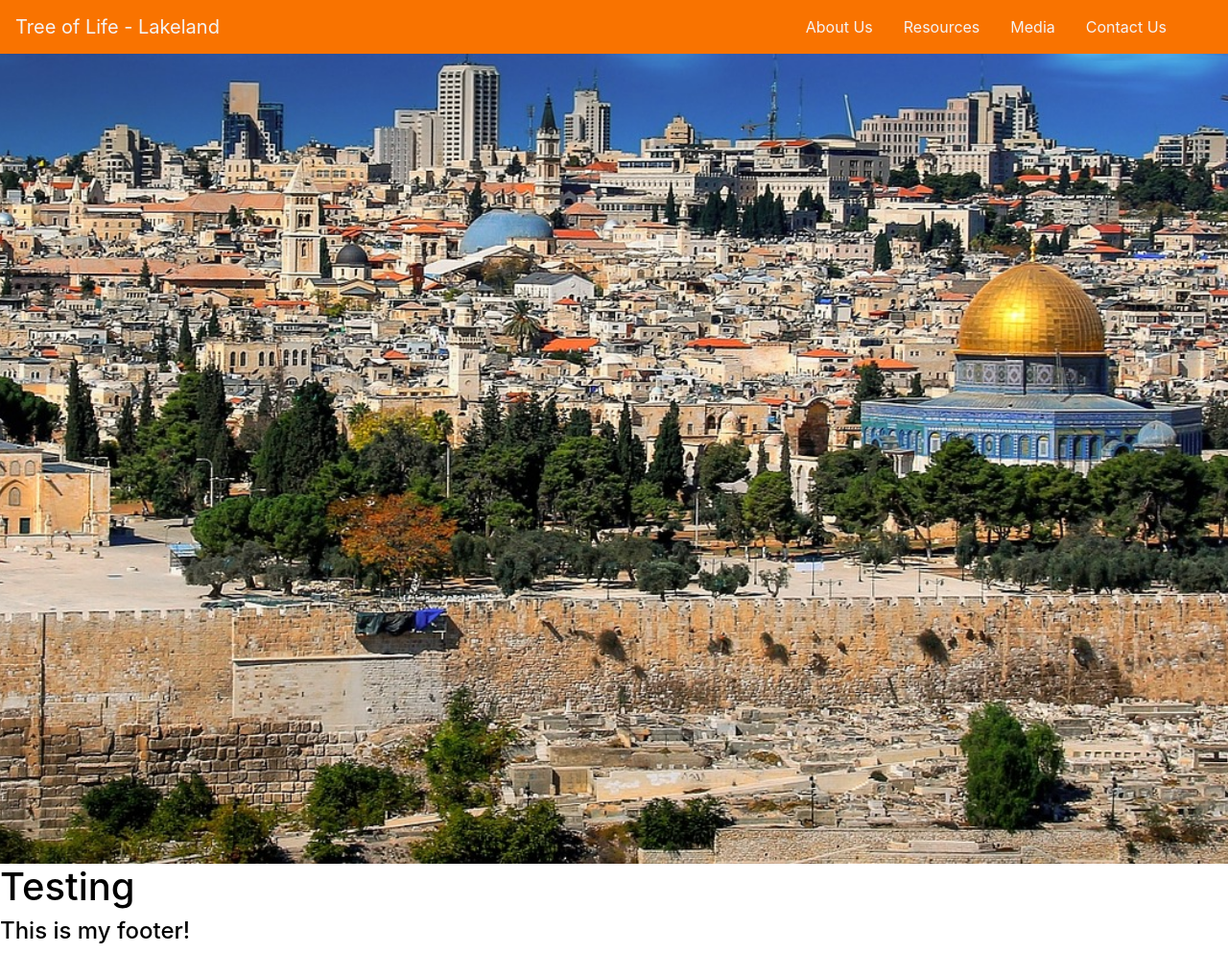
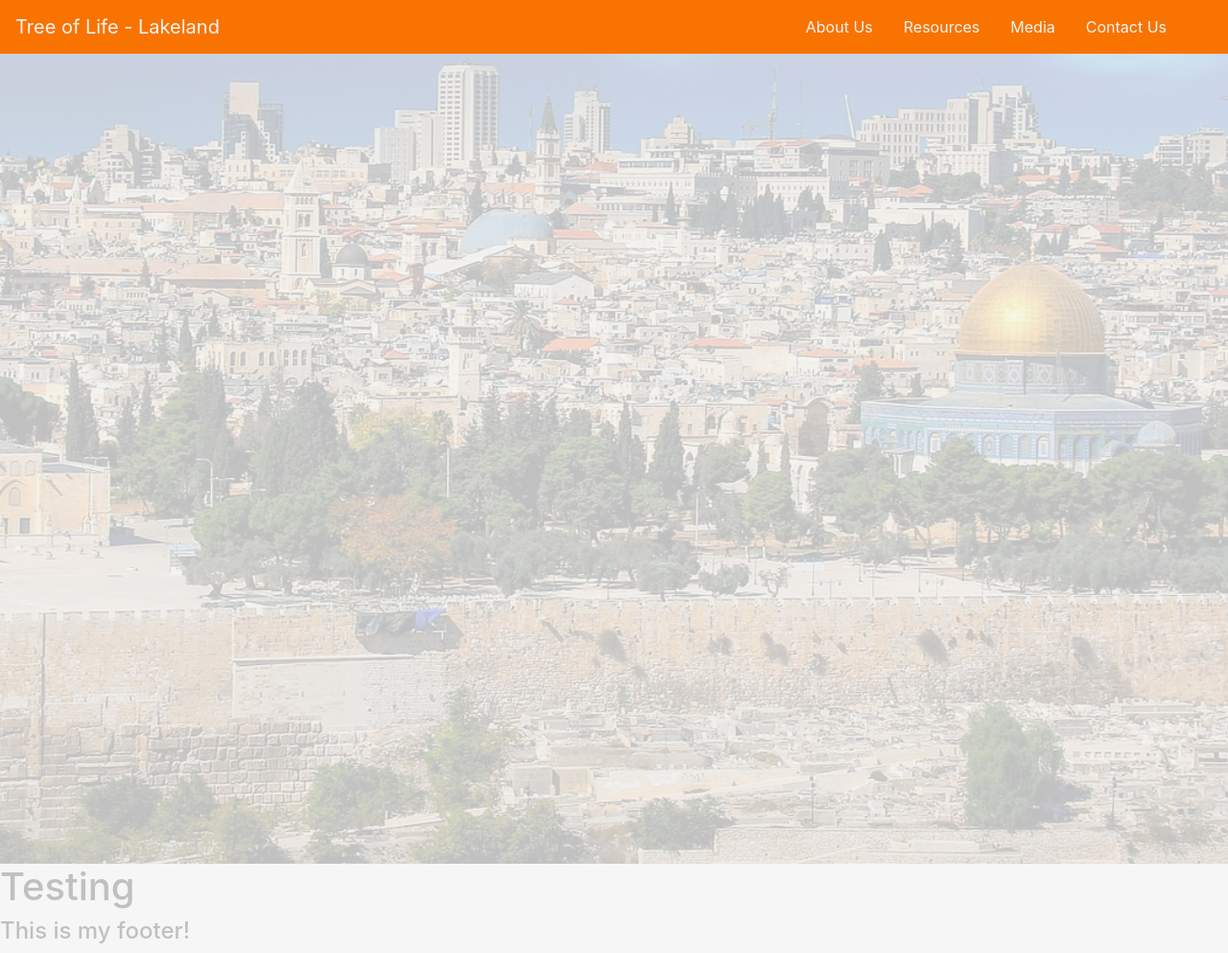
Before and after one commit to etzchayimlakeland/treeoflifelakeland, a Jekyll site: the page built from docs/index.md, in a window 1280 px wide and 993 px high. Shown: the whole window at 96% size. Built offline with Jekyll 4.4.1, drawn with Linux system fonts in a browser that asks for light colours; nearby versions of some CDN libraries.

Commit message:
Add overlay to main screen in lander page
Add overlay to header section in index.md. And add overlay css to main.css.

```diff
--- a/docs/assets/css/main.css
+++ b/docs/assets/css/main.css
@@ -29,3 +29,12 @@ background-color:#007bff!important
  background-size: cover;
  background-position: center;
 }
+
+.overlay{
+ position: absolute;
+ min-height: 100%;
+ min-width: 100%;
+ left: 0;
+ top: 0;
+ background: rgba(244, 244, 244, 0.79);
+}
--- a/docs/index.md
+++ b/docs/index.md
@@ -4,7 +4,7 @@ title: "Home"
 ---
 
 <header class="header">
-
+  <div class="overlay"></div>
 </header>
 
   <h1>Testing</h1>
```
